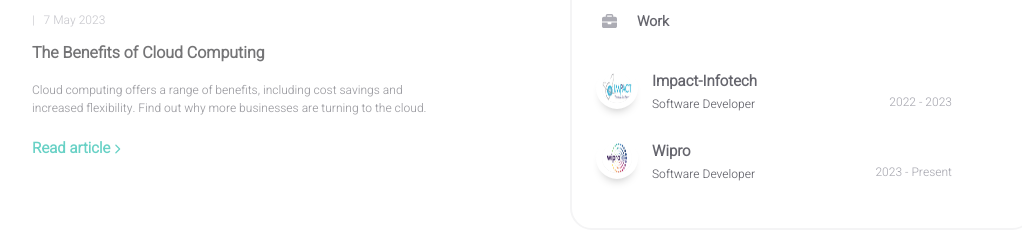
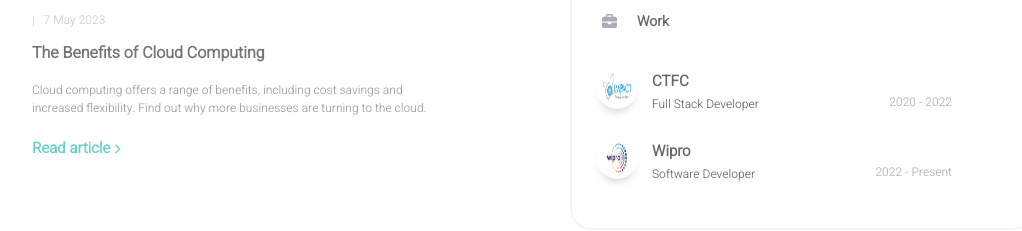
Before and after one commit to aady07/Portfolio_web, a React (Create React App) app: page / in a window 1280 px wide. Shown: the part 1426-1657 px from the top of the page, without its empty margins (108-1130 px from the left). Built offline with nearby package versions, Linux system fonts and the light colour scheme.

Commit message:
Update works.jsx

```diff
--- a/src/components/homepage/works.jsx
+++ b/src/components/homepage/works.jsx
@@ -19,11 +19,11 @@ const Works = () => {
 								alt="Impact-Infotech"
 								className="work-image"
 							/>
-							<div className="work-title">Impact-Infotech</div>
+							<div className="work-title">CTFC</div>
 							<div className="work-subtitle">
-								Software Developer
+								Full Stack Developer
 							</div>
-							<div className="work-duration">2022 - 2023</div>
+							<div className="work-duration">2020 - 2022</div>
 						</div>
 
 						<div className="work">
@@ -36,7 +36,7 @@ const Works = () => {
 							<div className="work-subtitle">
 								Software Developer
 							</div>
-							<div className="work-duration">2023 - Present</div>
+							<div className="work-duration">2022 - Present</div>
 						</div>
 					</div>
 				}
```
